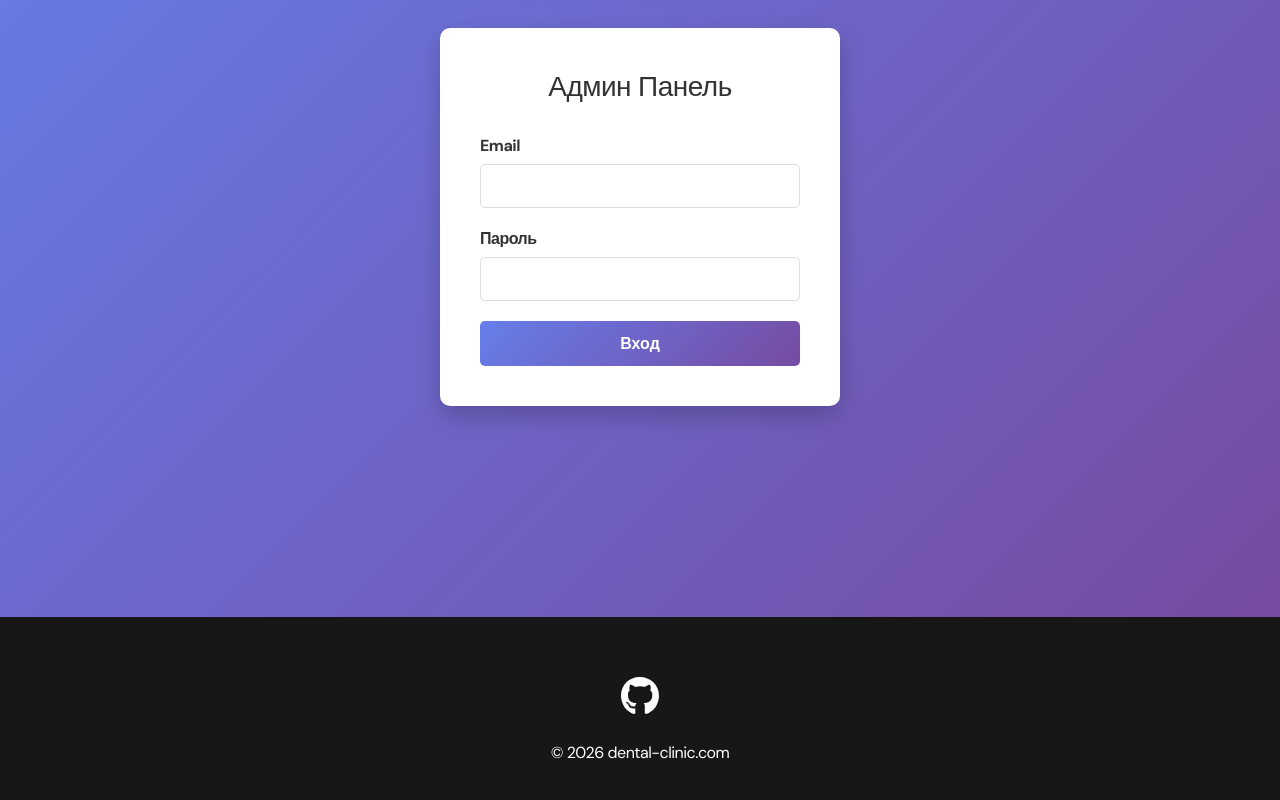
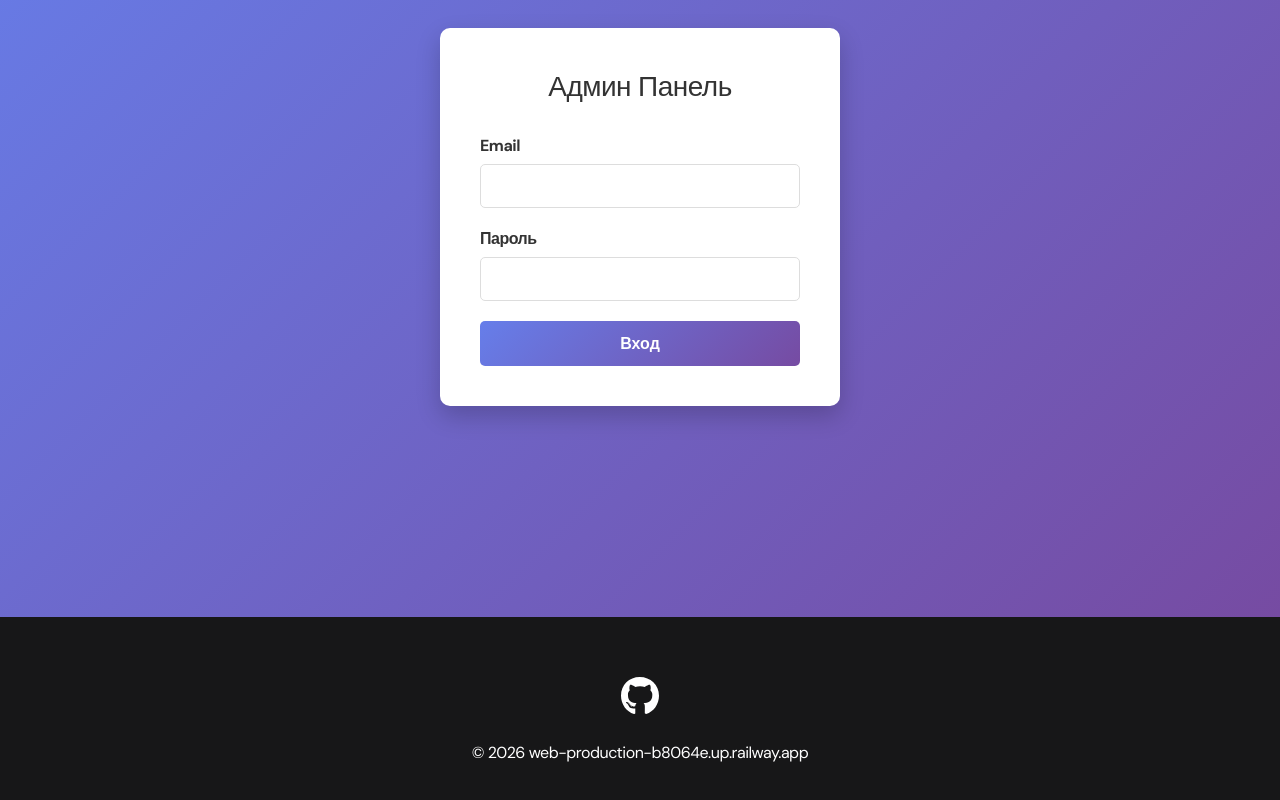
Before and after one commit to ImNotDarKing/dental-clinic, a React (Create React App) app: page /admin in a window 1280 px wide. Shown: the part 274-1074 px from the top of the page. Built offline with nearby package versions, Linux system fonts and the light colour scheme.

Commit message:
fix footer

```diff
--- a/src/components/footer/Footer.js
+++ b/src/components/footer/Footer.js
@@ -11,7 +11,7 @@ const Footer = () => {
                         <li className="social__item"><a href="https://github.com/ImNotDarKing"><img src={gitHub} alt="Link"/></a></li>
                     </ul>
                     <div className="copyright">
-                        <p>© 2026 dental-clinic.com</p>
+                        <p>© 2026 web-production-b8064e.up.railway.app</p>
                     </div>
                 </div>
             </div>
```
